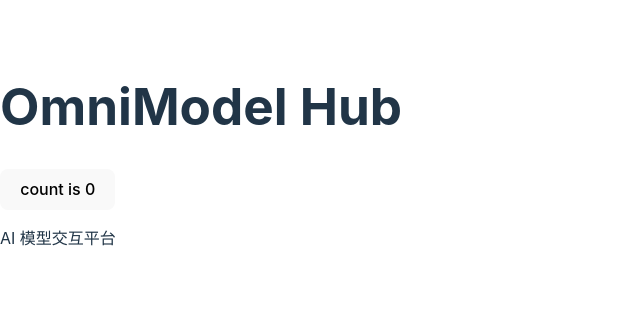
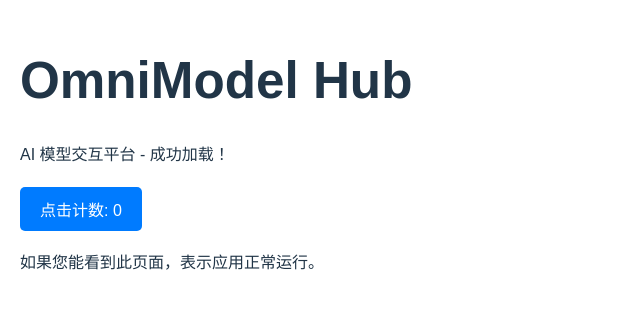
Before and after one commit to iudd/gem2git, a React (Vite) app: page / in a window 1280 px wide. Shown: the part 245-554 px from the top of the page, without its empty margins (0-640 px from the left). Built offline with nearby package versions, Linux system fonts and the light colour scheme.

Commit message:
Simplify App component with inline styles for testing

```diff
--- a/src/App.tsx
+++ b/src/App.tsx
@@ -1,3 +1,4 @@
+import React from 'react'
 import { useState } from 'react'
 import './App.css'
 
@@ -5,19 +6,27 @@ function App() {
   const [count, setCount] = useState(0)
 
   return (
-    <>
-      <div>
-        <h1>OmniModel Hub</h1>
-        <div className="card">
-          <button onClick={() => setCount((count) => count + 1)}>
-            count is {count}
-          </button>
-          <p>
-            AI 模型交互平台
-          </p>
-        </div>
+    <div style={{ padding: '20px', fontFamily: 'Arial, sans-serif' }}>
+      <h1>OmniModel Hub</h1>
+      <p>AI 模型交互平台 - 成功加载！</p>
+      <div style={{ margin: '20px 0' }}>
+        <button
+          onClick={() => setCount((count) => count + 1)}
+          style={{
+            padding: '10px 20px',
+            fontSize: '16px',
+            backgroundColor: '#007bff',
+            color: 'white',
+            border: 'none',
+            borderRadius: '5px',
+            cursor: 'pointer'
+          }}
+        >
+          点击计数: {count}
+        </button>
       </div>
-    </>
+      <p>如果您能看到此页面，表示应用正常运行。</p>
+    </div>
   )
 }
 
```
